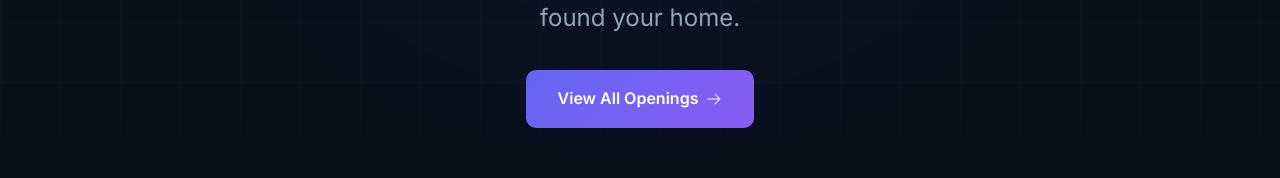
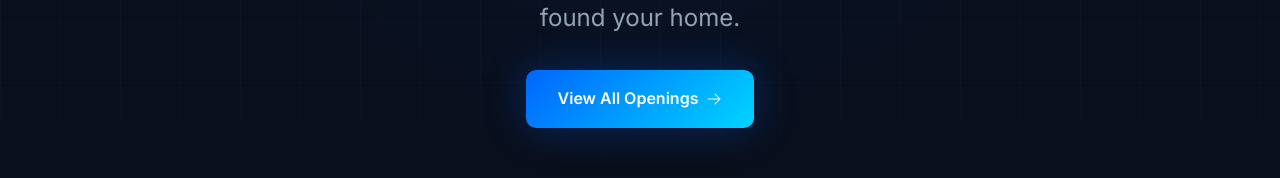
Before and after one commit to Sahilgupta2175/FoundryAi, a React (Create React App) app in the folder client/: page /careers in a window 1280 px wide. Shown: the part 538-716 px from the top of the page. Built offline with nearby package versions, Linux system fonts and the light colour scheme; no server answers.

Commit message:
Improves job application flow and button styling
Enhances the user experience by enabling direct scrolling to the application form from the job openings page and updating button styles to use CSS variables for consistency and theming. Removes unused code for cleaner maintenance.

```diff
--- a/client/src/pages/Careers.css
+++ b/client/src/pages/Careers.css
@@ -63,19 +63,22 @@
   align-items: center;
   gap: 0.5rem;
   padding: 1rem 2rem;
-  background: linear-gradient(135deg, #6366f1 0%, #8b5cf6 100%);
+  background: var(--gradient-primary);
   border: none;
   border-radius: 10px;
-  color: white;
+  color: var(--color-text-primary);
   font-size: 1rem;
   font-weight: 600;
   text-decoration: none;
   transition: all 0.3s ease;
+  box-shadow: var(--shadow-glow);
+  isolation: isolate;
 }
 
 .view-openings-btn:hover {
   transform: translateY(-2px);
   box-shadow: 0 8px 25px rgba(99, 102, 241, 0.4);
+  color: var(--color-text-primary);
 }
 
 .view-openings-btn svg {
--- a/client/src/pages/Careers.js
+++ b/client/src/pages/Careers.js
@@ -10,8 +10,6 @@ import {
   HiLightBulb,
   HiHeart,
   HiSparkles,
-  HiMapPin,
-  HiClock,
   HiDocumentArrowUp,
   HiArrowRight
 } from 'react-icons/hi2';
@@ -21,7 +19,6 @@ const Careers = () => {
   const location = useLocation();
   const [heroRef, heroInView] = useInView({ triggerOnce: true, threshold: 0.1 });
   const [benefitsRef, benefitsInView] = useInView({ triggerOnce: true, threshold: 0.1 });
-  const [jobsRef, jobsInView] = useInView({ triggerOnce: true, threshold: 0.1 });
   const [formRef, formInView] = useInView({ triggerOnce: true, threshold: 0.1 });
   const [cultureRef, cultureInView] = useInView({ triggerOnce: true, threshold: 0.1 });
 
@@ -35,7 +32,6 @@ const Careers = () => {
     coverLetter: '',
   });
   const [resumeFile, setResumeFile] = useState(null);
-  const [uploadProgress, setUploadProgress] = useState(0);
   const [isUploading, setIsUploading] = useState(false);
   const fileInputRef = useRef(null);
   const formSectionRef = useRef(null);
@@ -54,7 +50,7 @@ const Careers = () => {
   }, []);
 
   useEffect(() => {
-    // Check if navigated from job openings page with position
+    // Check if navigated from job openings page with position or scrollToForm
     if (location.state?.position) {
       setFormData(prev => ({
         ...prev,
@@ -62,6 +58,16 @@ const Careers = () => {
       }));
 
       // Scroll to form section after a brief delay
+      setTimeout(() => {
+        if (formSectionRef.current) {
+          formSectionRef.current.scrollIntoView({
+            behavior: 'smooth',
+            block: 'start'
+          });
+        }
+      }, 100);
+    } else if (location.state?.scrollToForm) {
+      // Just scroll to form without pre-filling position
       setTimeout(() => {
         if (formSectionRef.current) {
           formSectionRef.current.scrollIntoView({
--- a/client/src/pages/JobOpenings.js
+++ b/client/src/pages/JobOpenings.js
@@ -274,11 +274,6 @@ const JobOpenings = () => {
                   variants={fadeUp}
                   whileHover={{ y: -5, transition: { duration: 0.2 } }}
                 >
-                  <div className="job-card-header">
-                    <span className="job-department">{job.department}</span>
-                    <span className="job-type">{job.type}</span>
-                  </div>
-
                   <h3 className="job-title">{job.title}</h3>
 
                   <p className="job-description">{job.description}</p>
@@ -383,7 +378,7 @@ const JobOpenings = () => {
               We're always looking for talented individuals. Send us your resume
               and we'll keep you in mind for future opportunities.
             </p>
-            <Link to="/careers" className="cta-btn">
+            <Link to="/careers" state={{ scrollToForm: true }} className="cta-btn">
               Submit Your Application <HiArrowRight />
             </Link>
           </motion.div>
```
